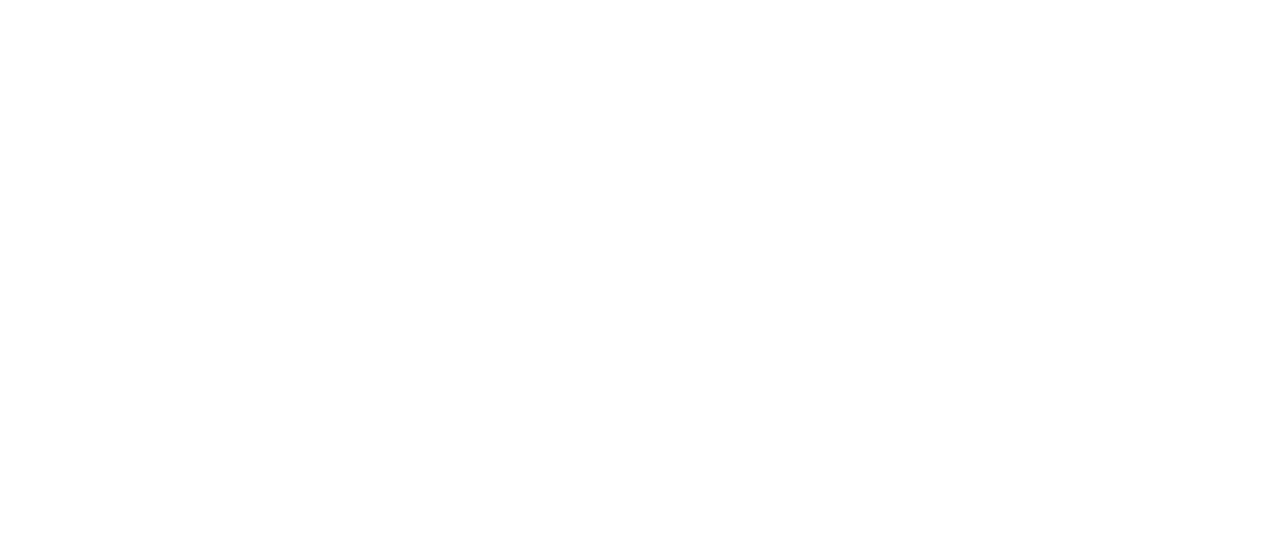
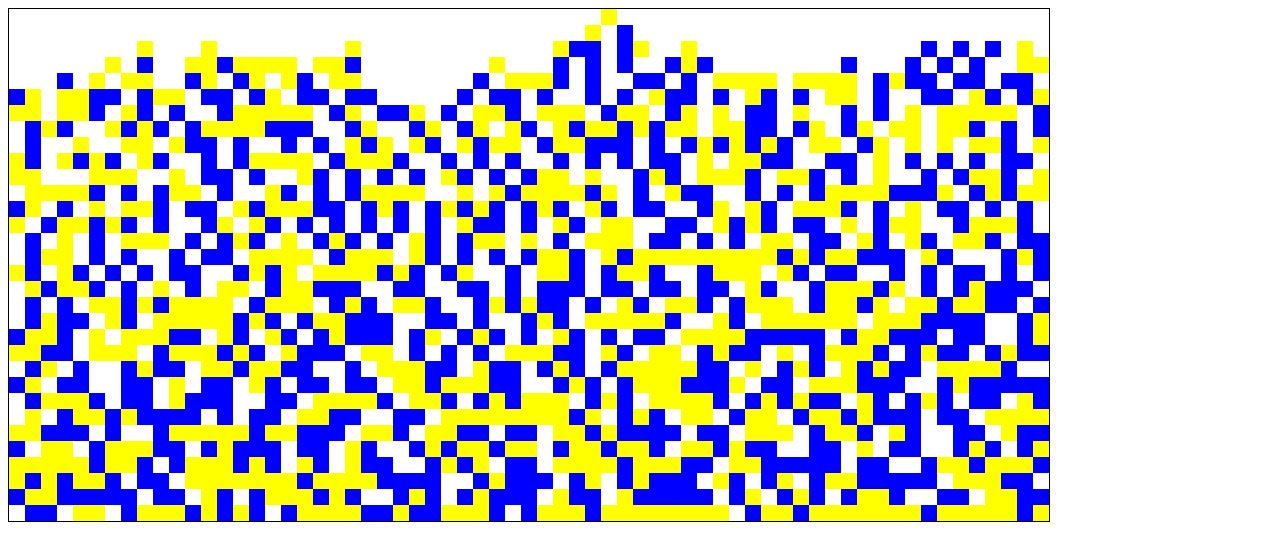
Before and after one commit to diego-dini/Gravity-2D-Game, a plain HTML site: page index.html in a window 1280 px wide. Drawn offline with Linux system fonts and the light colour scheme.

Commit message:
Update cell pattern

```diff
--- /dev/null
+++ b/cells.js
@@ -0,0 +1,100 @@
+class Cell {
+    constructor(gameXDim) {
+        this.value = -1;
+        this.color = "purple";
+        this.gameXDim = gameXDim;
+        this.lastCollapse = -1;
+    }
+
+    collapse(currentIndex, gameGrid, newGameGrid) {
+        throw new Error("Collapse method not implemented.");
+    }
+
+
+    draw(ctx) {
+        ctx.fillStyle = this.color;
+        // Additional drawing logic could go here (like filling a rectangle)
+    }
+
+    getNeighborIndex(currentIndex, xMod, yMod) {
+        return currentIndex + (this.gameXDim * yMod + xMod);
+    }
+
+    neighborCheck(currentIndex, gameGrid,xChecks = [], yChecks = [], valuesCheck = []) {
+        for (const xMod of xChecks) {
+            for (const yMod of yChecks) {
+                if (xMod === 0 && yMod === 0) continue; // Skip the center cell
+                const neighborIndex = this.getNeighborIndex(currentIndex, xMod, yMod);
+
+                if (neighborIndex < 0 || neighborIndex >= gameGrid.length) continue; // Bounds check
+                if ( gameGrid[neighborIndex].lastCollapse >= this.lastCollapse) continue;
+
+                const neighborValue = gameGrid[neighborIndex].value;
+
+                // Check if the current value is in the valuesCheck array
+                if (valuesCheck.indexOf(neighborValue) !== -1) {
+                    return { index: neighborIndex, cell: gameGrid[neighborIndex] };
+                }
+            }
+        }
+        return { index: currentIndex, cell: gameGrid[currentIndex] };
+    }
+     switchPlace(newGameGrid,neighbor,currentIndex, currentCicle) {
+        newGameGrid[neighbor.index] = this; // Move the sand cell down
+        newGameGrid[currentIndex] = neighbor.cell; // Replace current position with the moved cell
+        neighbor.cell.lastCollapse = currentCicle
+     }
+
+}
+
+class Air extends Cell {
+    constructor(gameXDim) {
+        super(gameXDim); // Pass the parameter to the parent constructor
+        this.value = 0;
+        this.color = "white";
+    }
+
+    collapse(currentIndex, gameGrid, newGameGrid) {
+        // Implement collapse logic if needed
+    }
+}
+
+class Sand extends Cell {
+    constructor(gameXDim) {
+        super(gameXDim); // Pass the parameter to the parent constructor
+        this.value = 1;
+        this.color = "yellow";
+    }
+
+    collapse(currentCicle,currentIndex, gameGrid, newGameGrid) {
+        if(this.lastCollapse == currentCicle) return
+        this.lastCollapse = currentCicle
+        const neighbor = this.neighborCheck(currentIndex,gameGrid,[0,-1,1],[1],[0,2])
+        if(neighbor.index == currentIndex) return
+        if (neighbor.cell.value != 1) {
+            this.switchPlace(newGameGrid,neighbor,currentIndex,currentCicle)
+
+        }
+    }
+}
+
+class Water extends Cell {
+    constructor(gameXDim) {
+        super(gameXDim); // Pass the parameter to the parent constructor
+        this.value = 1;
+        this.color = "blue";
+    }
+
+    collapse(currentCicle,currentIndex, gameGrid, newGameGrid){
+        if(this.lastCollapse == currentCicle) return
+        this.lastCollapse = currentCicle
+        const neighbor = this.neighborCheck(currentIndex,gameGrid,[0,-1,1],[1,0],[0])
+        if(neighbor.cell.value === 0){
+            this.switchPlace(newGameGrid,neighbor,currentIndex,currentCicle)
+        }
+    }
+}
+
+// Exporting the cell types
+const cellType = { Air, Sand, Water };
+export default cellType;
--- a/index.html
+++ b/index.html
@@ -4,13 +4,13 @@
 <head>
 	<meta charset="utf-8">
 	<meta name="viewport" content="width=device-width">
-	<title>replit</title>
+	<title>Gravity 2D Element Game</title>
 	<link href="style.css" rel="stylesheet" type="text/css" />
 </head>
 
 <body>
 	<canvas id="game" width="400" height="200"></canvas>
-	<script src="script.js"></script>
+	<script src="script.js" type="module"></script>
 </body>
 
 </html>
--- a/script.js
+++ b/script.js
@@ -1,138 +1,68 @@
+import cellType from './cells.js';
+
 const canvas = document.getElementById("game");
 const ctx = canvas.getContext("2d");
 
-const settings = {
-	scale: 8,
-	screen: { x: 160, y: 90 }
-};
-
+// FPS tracking variables
 let lastTime = 0;
-let targetFPS = 0;
-const framesPerUpdate = 1; // Defina a quantidade de frames entre cada atualização do jogo
-
 let frameCount = 0;
-
-const mousePos = { x: 0, y: 0 };
-let mousePressed = false
-
-let map = []
-
-setup()
-
-function setup() {
-
-	canvas.addEventListener("mousedown", (event) => {
-		mousePressed = true
-	})
-
-	canvas.addEventListener("mouseup", (event) => {
-		mousePressed = false
-	})
-
-	document.addEventListener('keydown', (event) => {
-		console.log(targetFPS)
-		switch (event.key) {
-			case "+":
-				targetFPS += 2
-				if (targetFPS > 60) {
-					targetFPS = 60
-				}
-				break;
-			case "-":
-				targetFPS -= 2
-				if (targetFPS < 0) {
-					targetFPS = 0
-				}
-				break;
-			case "0":
-				targetFPS = 1
-				break;
-			case "1":
-				targetFPS = 60
-				break;
-		}
-	})
+let fps = 0;
 
 
+const gameXDim = 65
+const gameYDim = 32
+const cellSize = 16
+let currentCicle = 0
+let gameGrid = []
 
-	canvas.addEventListener("mousemove", (event) => {
-		const rect = canvas.getBoundingClientRect();
-		mousePos.x = Math.floor((event.clientX - rect.left) / settings.scale);
-		mousePos.y = Math.floor((event.clientY - rect.top) / settings.scale);
-	})
+canvas.width = gameXDim * cellSize;
+canvas.height = gameYDim * cellSize;
 
-	canvas.width = settings.scale * settings.screen.x;
-	canvas.height = settings.scale * settings.screen.y;
-
-
-	for (let x = 0; x < settings.screen.x + 1; x++) {
-		map.push([])
-		for (let y = 0; y < settings.screen.y + 1; y++) {
-			if (x == 0 || y == 0 || x == settings.screen.x || y == settings.screen.y) {
-				map[x].push(99)
-			} else {
-				map[x].push(0)
-			}
-
-		}
-	}
-
-	gameLoop()
-}
-
-function gameLoop(timestamp) {
-	const deltaTime = timestamp - lastTime;
-
-	if (deltaTime > 1000 / targetFPS) {
-		handleInput();
-		frameCount++;
-		if (frameCount >= framesPerUpdate) {
-			update();
-			frameCount = 0;
-		}
-		ctx.clearRect(0, 0, canvas.width, canvas.height);
-		render();
-		lastTime = timestamp;
-	}
-
-	requestAnimationFrame(gameLoop);
-}
-
-function handleInput() {
-
-	if (mousePressed == true) map[mousePos.x][mousePos.y] = 1;
+for (let i = 0; i < gameXDim * gameYDim; i++){
+	const values = [cellType.Sand, cellType.Air, cellType.Water]
+	const randomIndex = Math.floor(Math.random() * values.length);
+	gameGrid.push(new values[randomIndex](gameXDim))
 }
 
 function update() {
-	let mapCopy = map.map(row => row.slice());
-	for (let x = 1; x < settings.screen.x; x++) {
-		for (let y = 1; y < settings.screen.y; y++) {
-			let neightboors = 0
-			neightboors += map[x - 1][y - 1] + neightboors + map[x][y - 1] + neightboors + map[x + 1][y - 1]
-			neightboors += map[x - 1][y] + neightboors + neightboors + map[x + 1][y]
-			neightboors += map[x - 1][y + 1] + neightboors + map[x][y + 1] + neightboors + map[x + 1][y + 1]
-			switch (map[x][y]) {
-				case 0:
-					if (neightboors == 3) mapCopy[x][y] = 1
-				case 1:
-					if (neightboors < 2 || neightboors > 3) mapCopy[x][y] = 0
-					if (neightboors == 2 || neightboors == 3) mapCopy[x][y] = 1
-					break;
-			}
-		}
+	const newGameGrid = gameGrid.slice()
+	for (let i = gameGrid.length-1; i >= 0; i--){
+		gameGrid[i].collapse(currentCicle,i,gameGrid,newGameGrid,gameXDim)
 	}
-	map = mapCopy;
+	gameGrid = newGameGrid.slice()
+	currentCicle ++
 }
 
-function render() {
-	for (let x = 1; x < settings.screen.x; x++) {
-		for (let y = 1; y < settings.screen.y; y++) {
-			if (map[x][y] == 1) {
-				ctx.fillStyle = `white`;
-			} else {
-				ctx.fillStyle = `black`;
-			}
-			ctx.fillRect(x * settings.scale, y * settings.scale, settings.scale, settings.scale); // Corrigido os parâmetros do fillRect
+
+function draw() {
+	ctx.clearRect(0, 0, canvas.width, canvas.height);
+	for (let x = 0; x < gameXDim; x++){
+		for (let y = 0; y < gameYDim; y++){
+			const cell = gameGrid[y*gameXDim+x]
+			cell.draw(ctx)
+			ctx.fillRect(x*cellSize, y*cellSize, cellSize, cellSize);
 		}
 	}
 }
+
+// Game loop function
+function gameLoop(timestamp) {
+	if (lastTime) {
+		frameCount++;
+		if (timestamp - lastTime >= 1000) {
+			fps = frameCount;
+			frameCount = 0;
+			console.log(`FPS: ${fps}`);
+			lastTime = timestamp;
+		}
+
+		if(frameCount % 30 == 0){
+			update();
+		}
+		draw();
+	} else {
+		lastTime = timestamp;
+	}
+	requestAnimationFrame(gameLoop);
+}
+requestAnimationFrame(gameLoop);
--- a/style.css
+++ b/style.css
@@ -2,3 +2,7 @@ html {
   height: 100%;
   width: 100%;
 }
+
+canvas {
+  border: 1px solid black;
+}
```
Also changed, not shown: 2 other files.
